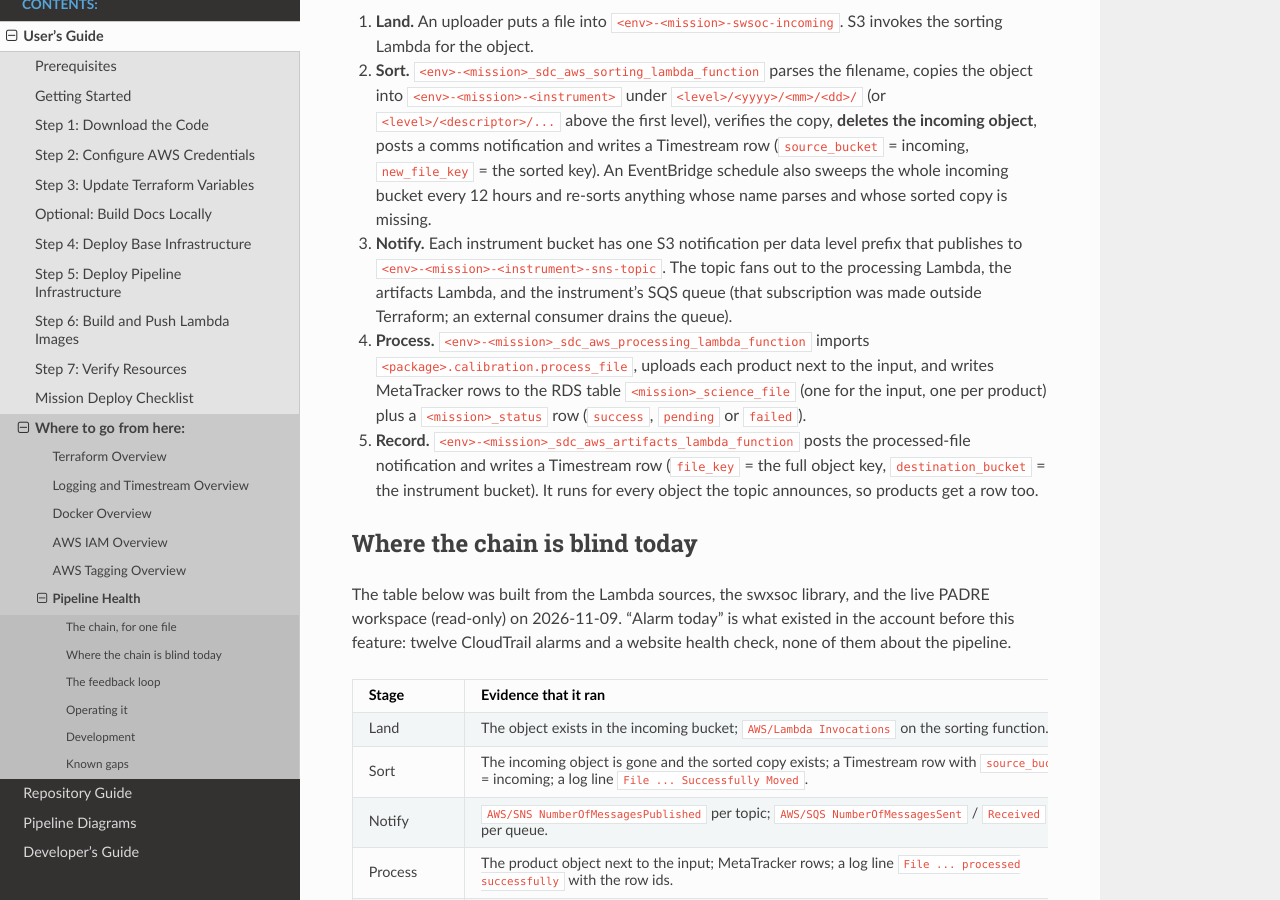
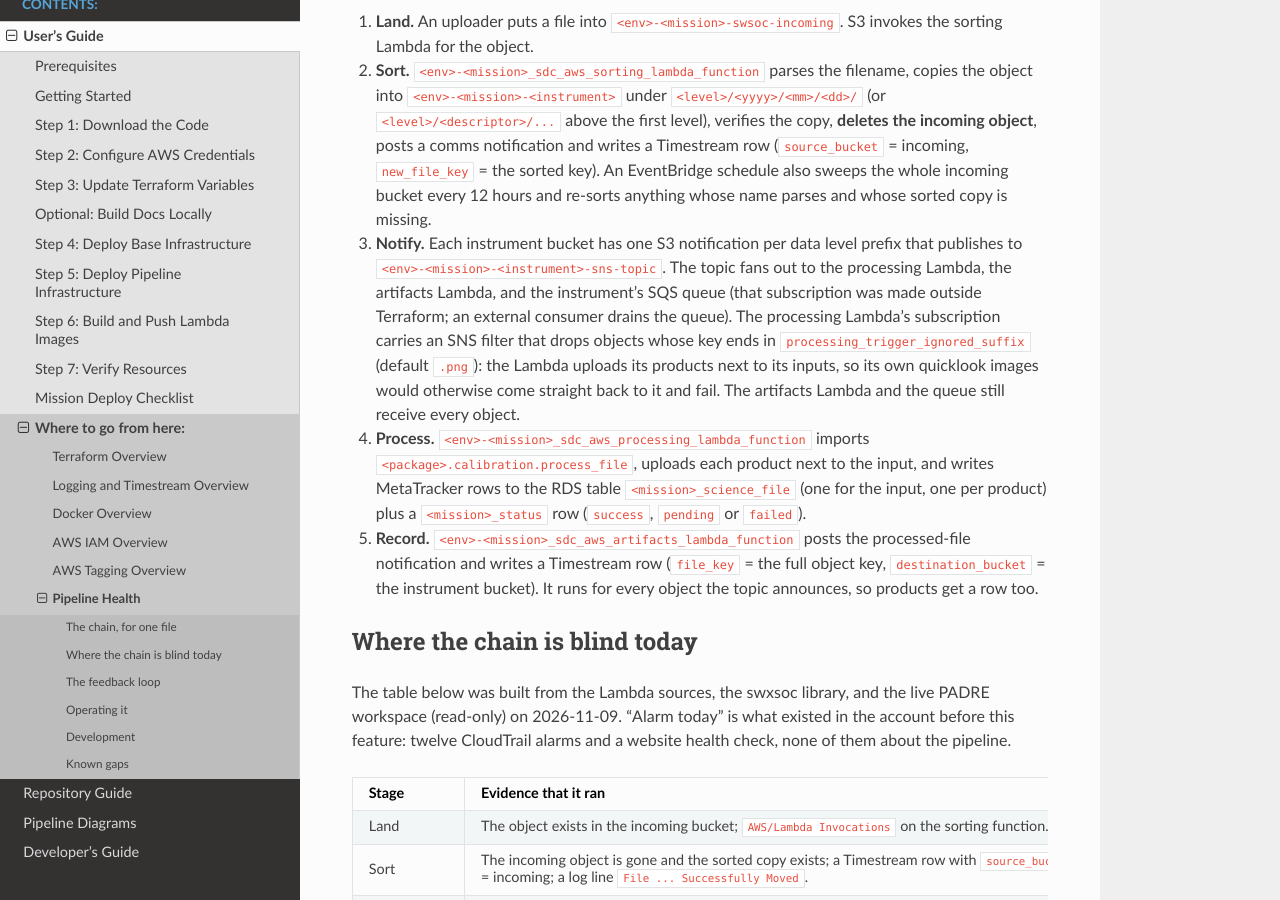
Before and after one commit to swxsoc/sdc_aws_architecture, a Sphinx documentation site: the page built from docs/user-guide/pipeline-health.rst, in a window 1280 px wide and 900 px high, scrolled down 350 px. Built offline with Sphinx 7.4.7 and the Read the Docs theme 3.1.0, drawn with Linux system fonts in a browser that asks for light colours.

Commit message:
Stop invoking the processing Lambda for .png products (#66)
The processing Lambda uploads its products next to its inputs, so each
quicklook image it writes is announced on the instrument topic and comes
straight back to it, where the instrument package rejects it. Filter the
Lambda's topic subscription on the S3 key in the message body so keys
ending in processing_trigger_ignored_suffix (default .png) are not
delivered. The artifacts Lambda and the instrument queue are unfiltered.

Co-authored-by: Claude Fable 5.2 <noreply@anthropic.com>

```diff
--- a/docs/user-guide/pipeline-health.rst
+++ b/docs/user-guide/pipeline-health.rst
@@ -29,6 +29,11 @@ The chain, for one file
    topic fans out to the processing Lambda, the artifacts Lambda, and the
    instrument's SQS queue (that subscription was made outside Terraform; an
    external consumer drains the queue).
+   The processing Lambda's subscription carries an SNS filter that drops
+   objects whose key ends in ``processing_trigger_ignored_suffix`` (default
+   ``.png``): the Lambda uploads its products next to its inputs, so its own
+   quicklook images would otherwise come straight back to it and fail. The
+   artifacts Lambda and the queue still receive every object.
 #. **Process.** ``<env>-<mission>_sdc_aws_processing_lambda_function``
    imports ``<package>.calibration.process_file``, uploads each product next to
    the input, and writes MetaTracker rows to the RDS table
```
Also changed, not shown: 3 other files.
